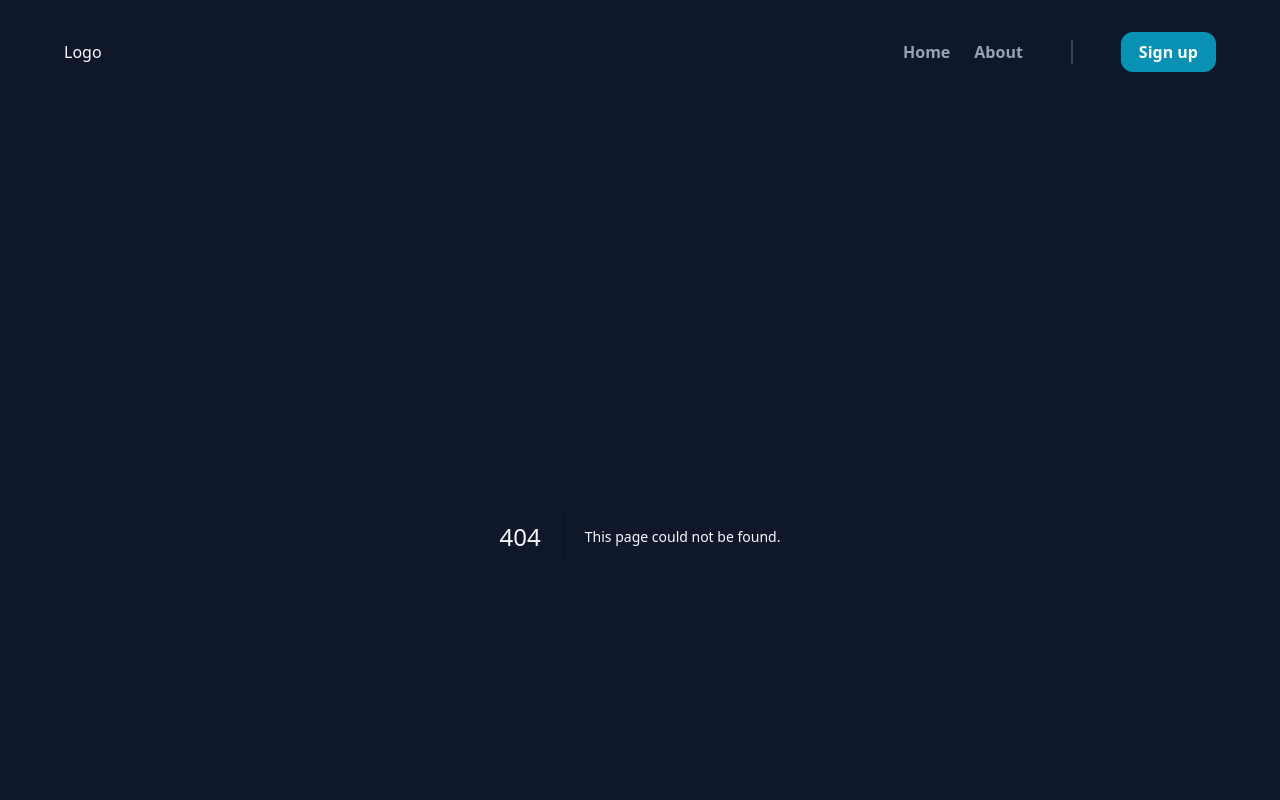
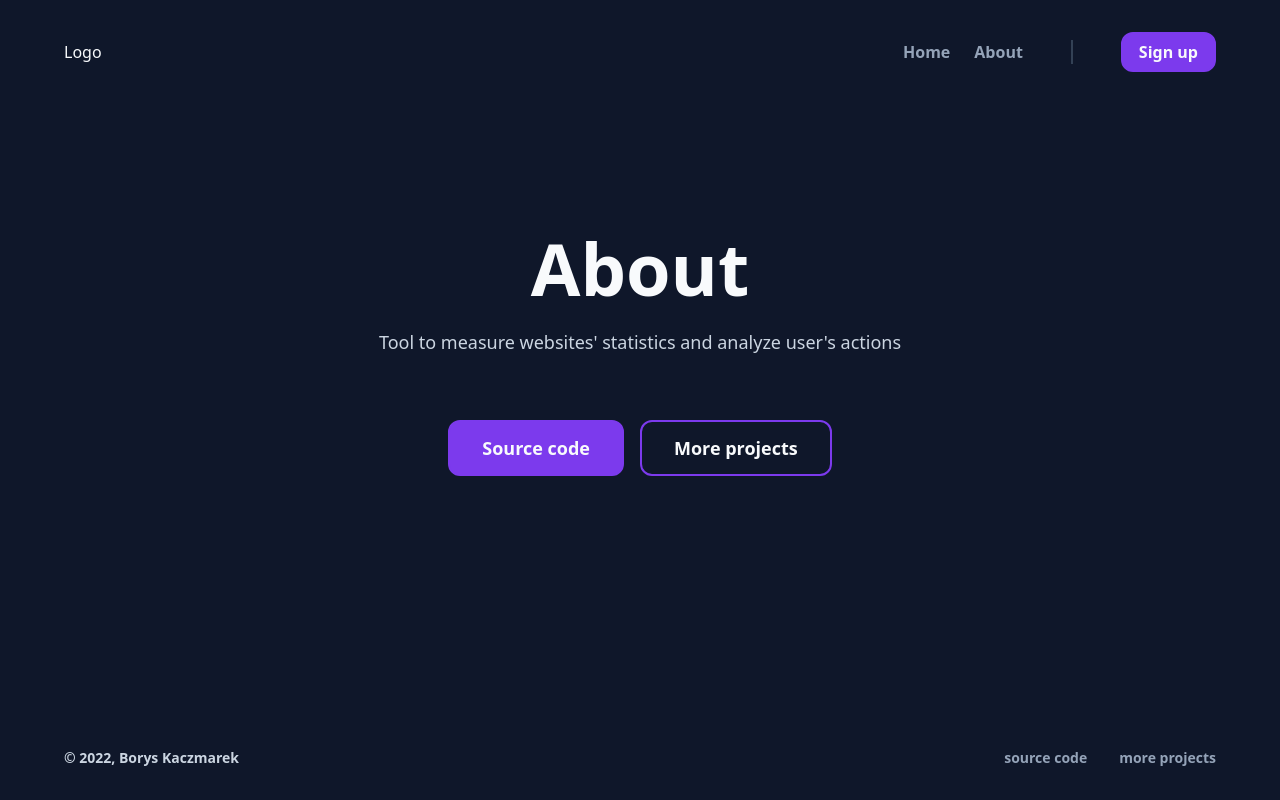
Before and after one commit to Borys35/analytics, a Next.js app in the folder dashboard/: page /about in a window 1280 px wide. Before the commit this address had no page. Shown: the top 800 px of the page. Built offline with nearby package versions, Linux system fonts and the light colour scheme.

Commit message:
Create about page

```diff
--- /dev/null
+++ b/dashboard/app/about/page.tsx
@@ -0,0 +1,32 @@
+import Button from "@/ui/atoms/Button";
+import Header from "@/ui/Header";
+
+const AboutPage = () => {
+  return (
+    <div className="flex flex-col py-24 gap-48">
+      <Header>
+        <h1 className="mb-6">About</h1>
+        <p className="text-lg mb-16">
+          Tool to measure websites{`'`} statistics and analyze user{`'`}s
+          actions
+        </p>
+        <div className="flex flex-wrap gap-4">
+          <a
+            href="https://github.com/Borys35/trakker-analytics"
+            target="_blank"
+            rel="noreferrer"
+          >
+            <Button size="lg">Source code</Button>
+          </a>
+          <a href="https://borys35.github.io/" target="_blank" rel="noreferrer">
+            <Button variant="secondary" size="lg">
+              More projects
+            </Button>
+          </a>
+        </div>
+      </Header>
+    </div>
+  );
+};
+
+export default AboutPage;
--- a/dashboard/app/page.tsx
+++ b/dashboard/app/page.tsx
@@ -1,4 +1,5 @@
 import Button from "@/ui/atoms/Button";
+import Header from "@/ui/Header";
 import InstructionItem from "@/ui/InstructionItem";
 import ServiceItem from "@/ui/ServiceItem";
 import Link from "next/link";
@@ -6,7 +7,7 @@ import Link from "next/link";
 const Homepage = () => {
   return (
     <div className="flex flex-col py-24 gap-48">
-      <header className="text-center flex flex-col items-center lg:w-2/3 mx-auto">
+      <Header>
         <h1 className="mb-6">
           Analyse your websites with{" "}
           <span className="text-primary-500">Trakker</span>
@@ -29,7 +30,7 @@ const Homepage = () => {
             </Button>
           </a>
         </div>
-      </header>
+      </Header>
       <section className="md:grid md:grid-cols-2 md:gap-16">
         <h2 className="mb-16 md:mb-0">
           See what you can do with{" "}
--- /dev/null
+++ b/dashboard/app/sign-in/page.tsx
@@ -0,0 +1,5 @@
+const SignInPage = () => {
+  return <div>SignInPage</div>;
+};
+
+export default SignInPage;
--- /dev/null
+++ b/dashboard/app/sign-up/page.tsx
@@ -0,0 +1,5 @@
+const SignUpPage = () => {
+  return <div className="flex flex-col py-24 gap-48">SignUpPage</div>;
+};
+
+export default SignUpPage;
--- a/dashboard/tailwind.config.js
+++ b/dashboard/tailwind.config.js
@@ -11,7 +11,7 @@ module.exports = {
   theme: {
     extend: {
       colors: {
-        primary: colors.cyan,
+        primary: colors.violet,
         neutral: colors.slate,
       },
     },
--- /dev/null
+++ b/dashboard/ui/Header.tsx
@@ -0,0 +1,22 @@
+import classNames from "classnames";
+import { FC } from "react";
+
+interface Props extends React.HTMLAttributes<HTMLDivElement> {
+  children: React.ReactNode;
+}
+
+const Header: FC<Props> = ({ children, className, ...props }) => {
+  return (
+    <header
+      className={classNames(
+        "text-center flex flex-col items-center lg:w-2/3 mx-auto",
+        className
+      )}
+      {...props}
+    >
+      {children}
+    </header>
+  );
+};
+
+export default Header;
```
